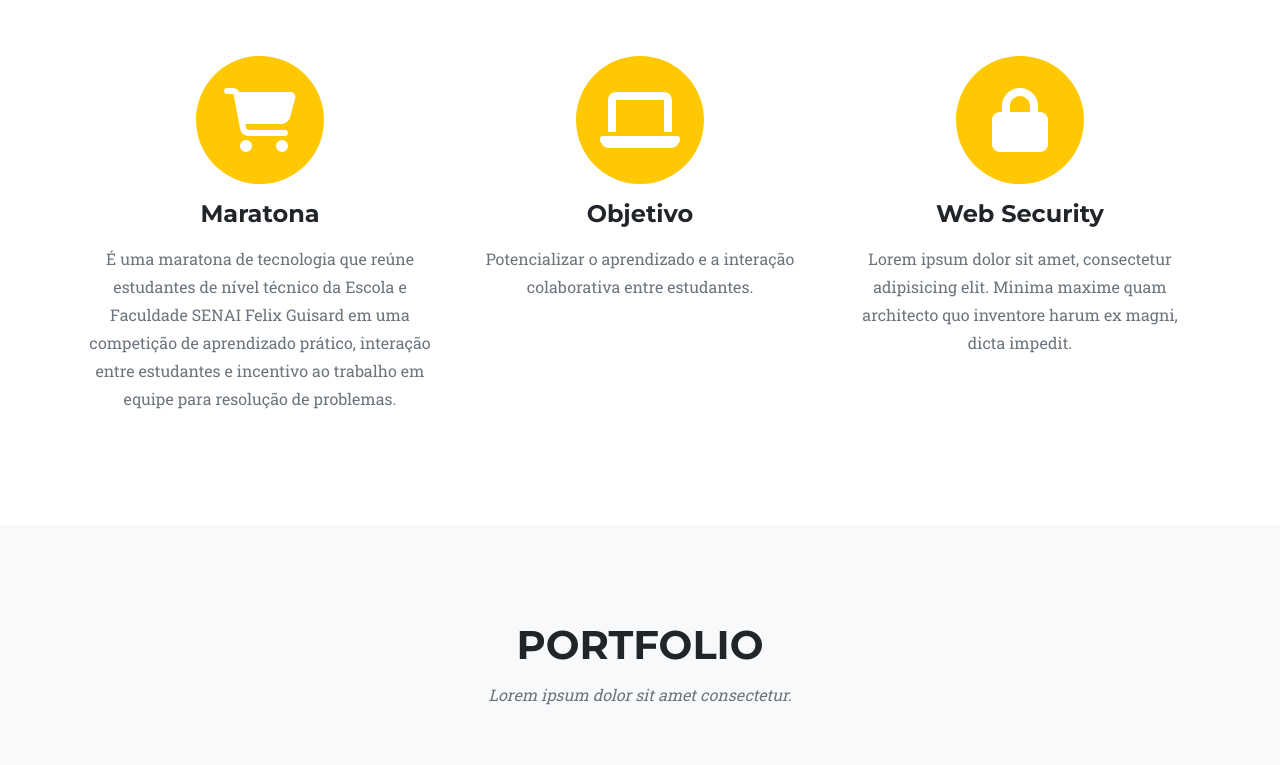
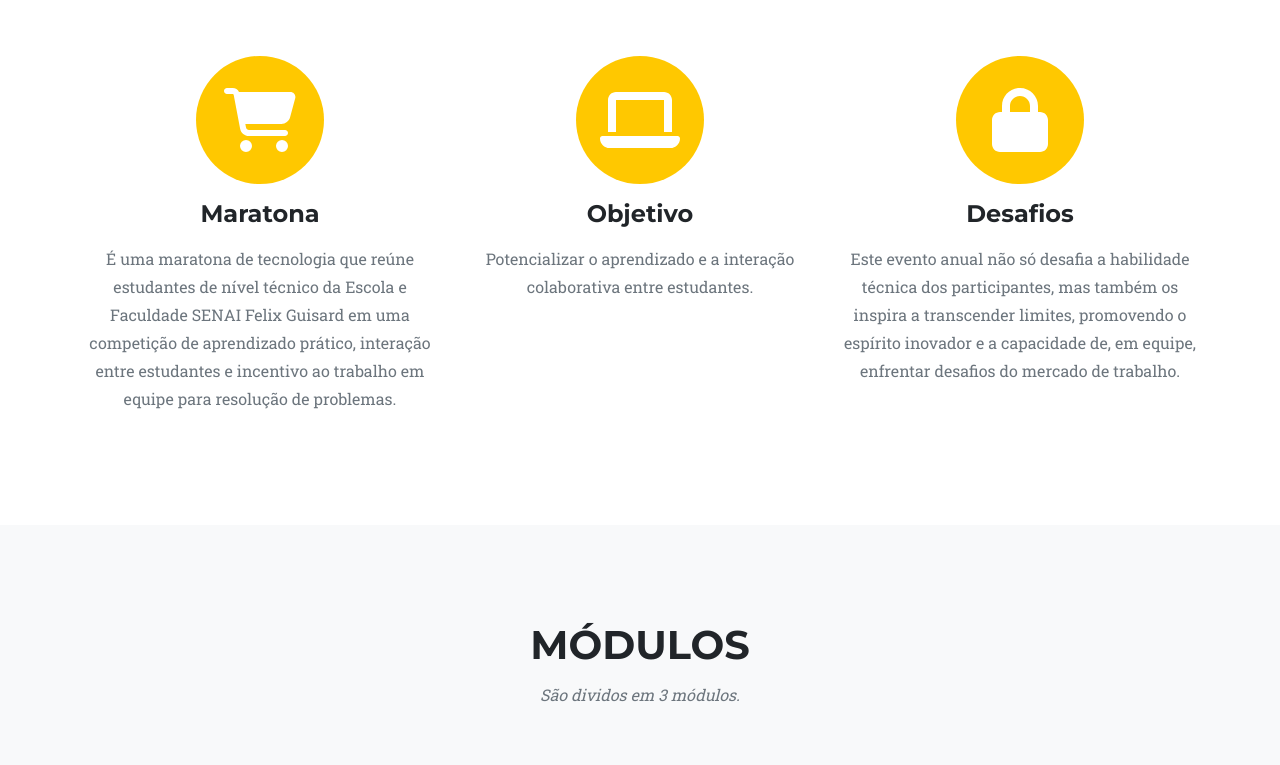
Before and after one commit to vitoriaBernard0-dev/SITE-SENAI, a PHP site: page / in a window 1280 px wide. Shown: the part 1076-1841 px from the top of the page. Run offline with PHP 8.4, Linux system fonts and the light colour scheme; some libraries are stand-ins or nearby versions.

Commit message:
módulos

```diff
--- a/index.php
+++ b/index.php
@@ -80,9 +80,10 @@
                         <i class="fas fa-circle fa-stack-2x text-primary"></i>
                         <i class="fas fa-lock fa-stack-1x fa-inverse"></i>
                     </span>
-                    <h4 class="my-3">Web Security</h4>
-                    <p class="text-muted">Lorem ipsum dolor sit amet, consectetur adipisicing elit. Minima maxime quam
-                        architecto quo inventore harum ex magni, dicta impedit.</p>
+                    <h4 class="my-3">Desafios</h4>
+                    <p class="text-muted">Este evento anual não só desafia a habilidade técnica dos
+                        participantes, mas também os inspira a transcender limites, promovendo o espírito inovador e a
+                        capacidade de, em equipe, enfrentar desafios do mercado de trabalho.</p>
                 </div>
             </div>
         </div>
@@ -91,8 +92,8 @@
     <section class="page-section bg-light" id="portfolio">
         <div class="container">
             <div class="text-center">
-                <h2 class="section-heading text-uppercase">Portfolio</h2>
-                <h3 class="section-subheading text-muted">Lorem ipsum dolor sit amet consectetur.</h3>
+                <h2 class="section-heading text-uppercase">Módulos</h2>
+                <h3 class="section-subheading text-muted">São dividos em 3 módulos.</h3>
             </div>
             <div class="row">
                 <div class="col-lg-4 col-sm-6 mb-4">
@@ -105,8 +106,8 @@
                             <img class="img-fluid" src="assets/img/portfolio/1.jpg" alt="..." />
                         </a>
                         <div class="portfolio-caption">
-                            <div class="portfolio-caption-heading">Threads</div>
-                            <div class="portfolio-caption-subheading text-muted">Illustration</div>
+                            <div class="portfolio-caption-heading">Módulo A</div>
+                            <div class="portfolio-caption-subheading text-muted">Programação de aplicações web</div>
                         </div>
                     </div>
                 </div>
@@ -120,8 +121,9 @@
                             <img class="img-fluid" src="assets/img/portfolio/2.jpg" alt="..." />
                         </a>
                         <div class="portfolio-caption">
-                            <div class="portfolio-caption-heading">Explore</div>
-                            <div class="portfolio-caption-subheading text-muted">Graphic Design</div>
+                            <div class="portfolio-caption-heading">Módulo B</div>
+                            <div class="portfolio-caption-subheading text-muted">Infraestrutura e Segurança Cibernética
+                            </div>
                         </div>
                     </div>
                 </div>
@@ -135,56 +137,12 @@
                             <img class="img-fluid" src="assets/img/portfolio/3.jpg" alt="..." />
                         </a>
                         <div class="portfolio-caption">
-                            <div class="portfolio-caption-heading">Finish</div>
-                            <div class="portfolio-caption-subheading text-muted">Identity</div>
+                            <div class="portfolio-caption-heading">Módulo C</div>
+                            <div class="portfolio-caption-subheading text-muted">Inovação Tecnológica</div>
                         </div>
                     </div>
                 </div>
-                <div class="col-lg-4 col-sm-6 mb-4 mb-lg-0">
-                    <!-- Portfolio item 4-->
-                    <div class="portfolio-item">
-                        <a class="portfolio-link" data-bs-toggle="modal" href="#portfolioModal4">
-                            <div class="portfolio-hover">
-                                <div class="portfolio-hover-content"><i class="fas fa-plus fa-3x"></i></div>
-                            </div>
-                            <img class="img-fluid" src="assets/img/portfolio/4.jpg" alt="..." />
-                        </a>
-                        <div class="portfolio-caption">
-                            <div class="portfolio-caption-heading">Lines</div>
-                            <div class="portfolio-caption-subheading text-muted">Branding</div>
-                        </div>
-                    </div>
-                </div>
-                <div class="col-lg-4 col-sm-6 mb-4 mb-sm-0">
-                    <!-- Portfolio item 5-->
-                    <div class="portfolio-item">
-                        <a class="portfolio-link" data-bs-toggle="modal" href="#portfolioModal5">
-                            <div class="portfolio-hover">
-                                <div class="portfolio-hover-content"><i class="fas fa-plus fa-3x"></i></div>
-                            </div>
-                            <img class="img-fluid" src="assets/img/portfolio/5.jpg" alt="..." />
-                        </a>
-                        <div class="portfolio-caption">
-                            <div class="portfolio-caption-heading">Southwest</div>
-                            <div class="portfolio-caption-subheading text-muted">Website Design</div>
-                        </div>
-                    </div>
-                </div>
-                <div class="col-lg-4 col-sm-6">
-                    <!-- Portfolio item 6-->
-                    <div class="portfolio-item">
-                        <a class="portfolio-link" data-bs-toggle="modal" href="#portfolioModal6">
-                            <div class="portfolio-hover">
-                                <div class="portfolio-hover-content"><i class="fas fa-plus fa-3x"></i></div>
-                            </div>
-                            <img class="img-fluid" src="assets/img/portfolio/6.jpg" alt="..." />
-                        </a>
-                        <div class="portfolio-caption">
-                            <div class="portfolio-caption-heading">Window</div>
-                            <div class="portfolio-caption-subheading text-muted">Photography</div>
-                        </div>
-                    </div>
-                </div>
+
             </div>
         </div>
     </section>
@@ -440,27 +398,24 @@
                         <div class="col-lg-8">
                             <div class="modal-body">
                                 <!-- Project details-->
-                                <h2 class="text-uppercase">Project Name</h2>
-                                <p class="item-intro text-muted">Lorem ipsum dolor sit amet consectetur.</p>
+                                <h2 class="text-uppercase">Programação de aplicações web;</h2>
+                                <p class="item-intro text-muted">Módulo A</p>
                                 <img class="img-fluid d-block mx-auto" src="assets/img/portfolio/1.jpg" alt="..." />
-                                <p>Use this area to describe your project. Lorem ipsum dolor sit amet, consectetur
-                                    adipisicing elit. Est blanditiis dolorem culpa incidunt minus dignissimos deserunt
-                                    repellat aperiam quasi sunt officia expedita beatae cupiditate, maiores repudiandae,
-                                    nostrum, reiciendis facere nemo!</p>
-                                <ul class="list-inline">
-                                    <li>
-                                        <strong>Client:</strong>
-                                        Threads
-                                    </li>
-                                    <li>
-                                        <strong>Category:</strong>
-                                        Illustration
-                                    </li>
-                                </ul>
+                                <p>Espera-se que o estudante implemente soluções web responsivas que atendam demandas
+                                    específicas do mercado de trabalho. A avaliação dos resultados será realizada de
+                                    acordo com os critérios
+                                    de qualidade de software previstos na ISO/IEC 25010: Eficiência, responsividade,
+                                    acessibilidade,
+                                    memorabilidade, manutenibilidade e confiabilidade. Este módulo visa não apenas
+                                    testar a
+                                    proficiência técnica dos estudantes, mas também incentivar a criação de aplicações
+                                    web que atendam
+                                    às demandas específicas do mercado de trabalho atual.</p>
+
                                 <button class="btn btn-primary btn-xl text-uppercase" data-bs-dismiss="modal"
                                     type="button">
                                     <i class="fas fa-xmark me-1"></i>
-                                    Close Project
+                                    Fechar Módulo A
                                 </button>
                             </div>
                         </div>
@@ -480,27 +435,25 @@
                         <div class="col-lg-8">
                             <div class="modal-body">
                                 <!-- Project details-->
-                                <h2 class="text-uppercase">Project Name</h2>
-                                <p class="item-intro text-muted">Lorem ipsum dolor sit amet consectetur.</p>
+                                <h2 class="text-uppercase">Infraestrutura e Segurança Cibernética</h2>
+                                <p class="item-intro text-muted">Módulo B.</p>
                                 <img class="img-fluid d-block mx-auto" src="assets/img/portfolio/2.jpg" alt="..." />
-                                <p>Use this area to describe your project. Lorem ipsum dolor sit amet, consectetur
-                                    adipisicing elit. Est blanditiis dolorem culpa incidunt minus dignissimos deserunt
-                                    repellat aperiam quasi sunt officia expedita beatae cupiditate, maiores repudiandae,
-                                    nostrum, reiciendis facere nemo!</p>
-                                <ul class="list-inline">
-                                    <li>
-                                        <strong>Client:</strong>
-                                        Explore
-                                    </li>
-                                    <li>
-                                        <strong>Category:</strong>
-                                        Graphic Design
-                                    </li>
-                                </ul>
+                                <p>No módulo B, espera-se que o estudante adote boas práticas de programação que
+                                    objetivem mitigar
+                                    o risco de ataques cibernéticos e exploração de vulnerabilidades de segurança. O
+                                    estudante deverá
+                                    ainda ser capaz de analisar arquivos de tráfego malicioso de redes de computadores
+                                    demonstrando
+                                    conhecimento prático de investigação de incidentes para detecção de anomalias. A
+                                    avaliação será
+                                    realizada com base na eficácia das medidas de segurança implementadas e resultados
+                                    obtidos após a
+                                    análise.</p>
+
                                 <button class="btn btn-primary btn-xl text-uppercase" data-bs-dismiss="modal"
                                     type="button">
                                     <i class="fas fa-xmark me-1"></i>
-                                    Close Project
+                                    Fechar Módulo B
                                 </button>
                             </div>
                         </div>
@@ -520,27 +473,26 @@
                         <div class="col-lg-8">
                             <div class="modal-body">
                                 <!-- Project details-->
-                                <h2 class="text-uppercase">Project Name</h2>
-                                <p class="item-intro text-muted">Lorem ipsum dolor sit amet consectetur.</p>
+                                <h2 class="text-uppercase">Inovação Tecnológica</h2>
+                                <p class="item-intro text-muted">Módulo C.</p>
                                 <img class="img-fluid d-block mx-auto" src="assets/img/portfolio/3.jpg" alt="..." />
-                                <p>Use this area to describe your project. Lorem ipsum dolor sit amet, consectetur
-                                    adipisicing elit. Est blanditiis dolorem culpa incidunt minus dignissimos deserunt
-                                    repellat aperiam quasi sunt officia expedita beatae cupiditate, maiores repudiandae,
-                                    nostrum, reiciendis facere nemo!</p>
-                                <ul class="list-inline">
-                                    <li>
-                                        <strong>Client:</strong>
-                                        Finish
-                                    </li>
-                                    <li>
-                                        <strong>Category:</strong>
-                                        Identity
-                                    </li>
-                                </ul>
+                                <p>No Módulo C, Inovação Tecnológica, espera-se que os participantes explorem sua
+                                    criatividade e
+                                    habilidades de resolução de problemas para propor soluções inovadoras e disruptivas.
+                                    Neste módulo,
+                                    espera-se que os estudantes identifiquem desafios relevantes no campo da tecnologia
+                                    e proponham
+                                    soluções inovadoras. A avaliação será realizada com base na originalidade,
+                                    viabilidade técnica e
+                                    potencial impacto positivo na indústria, dentro dos diferentes tipos de inovação -
+                                    produtos,serviços, processos e marketing – tendo como referência as temáticas de:
+                                    tecnologia da informação,
+                                    empreendedorismo e sustentabilidade (ambiental e/ou social).</p>
+
                                 <button class="btn btn-primary btn-xl text-uppercase" data-bs-dismiss="modal"
                                     type="button">
                                     <i class="fas fa-xmark me-1"></i>
-                                    Close Project
+                                    Fechar Módulo C
                                 </button>
                             </div>
                         </div>
```
